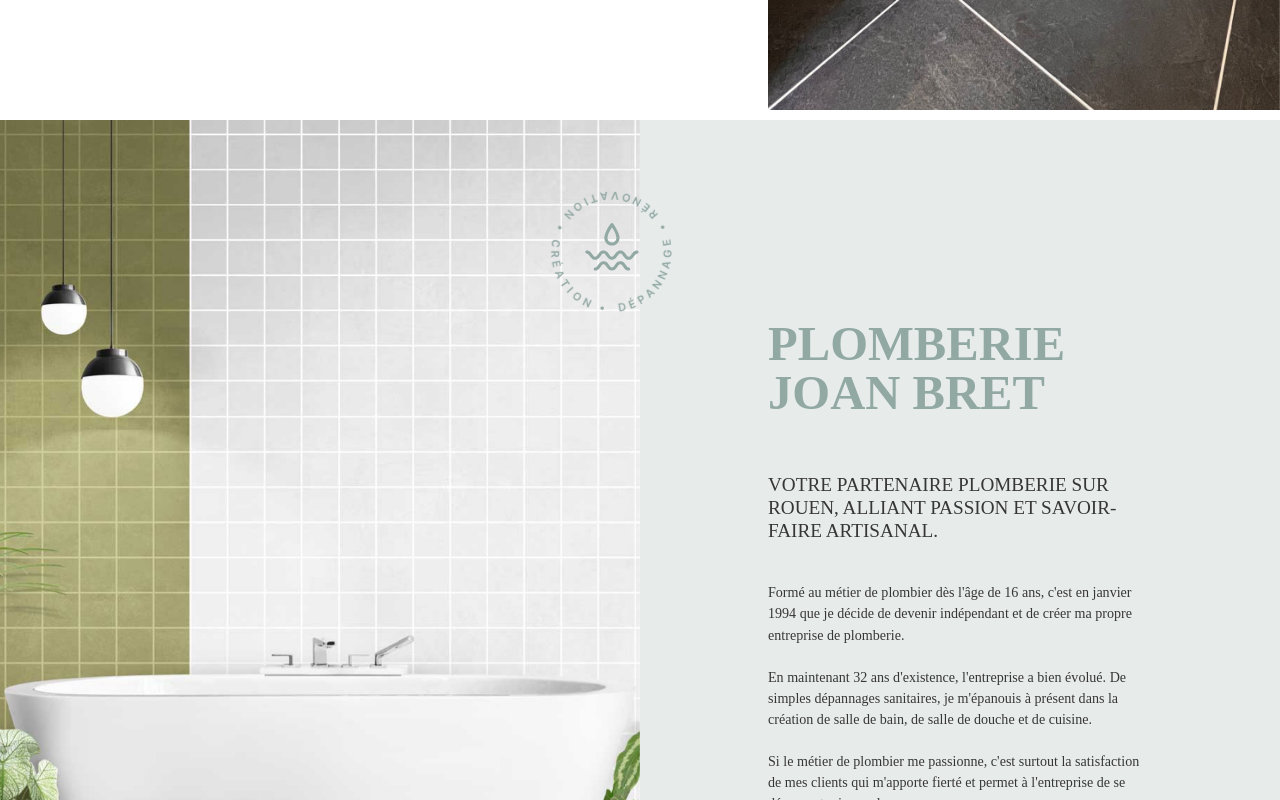
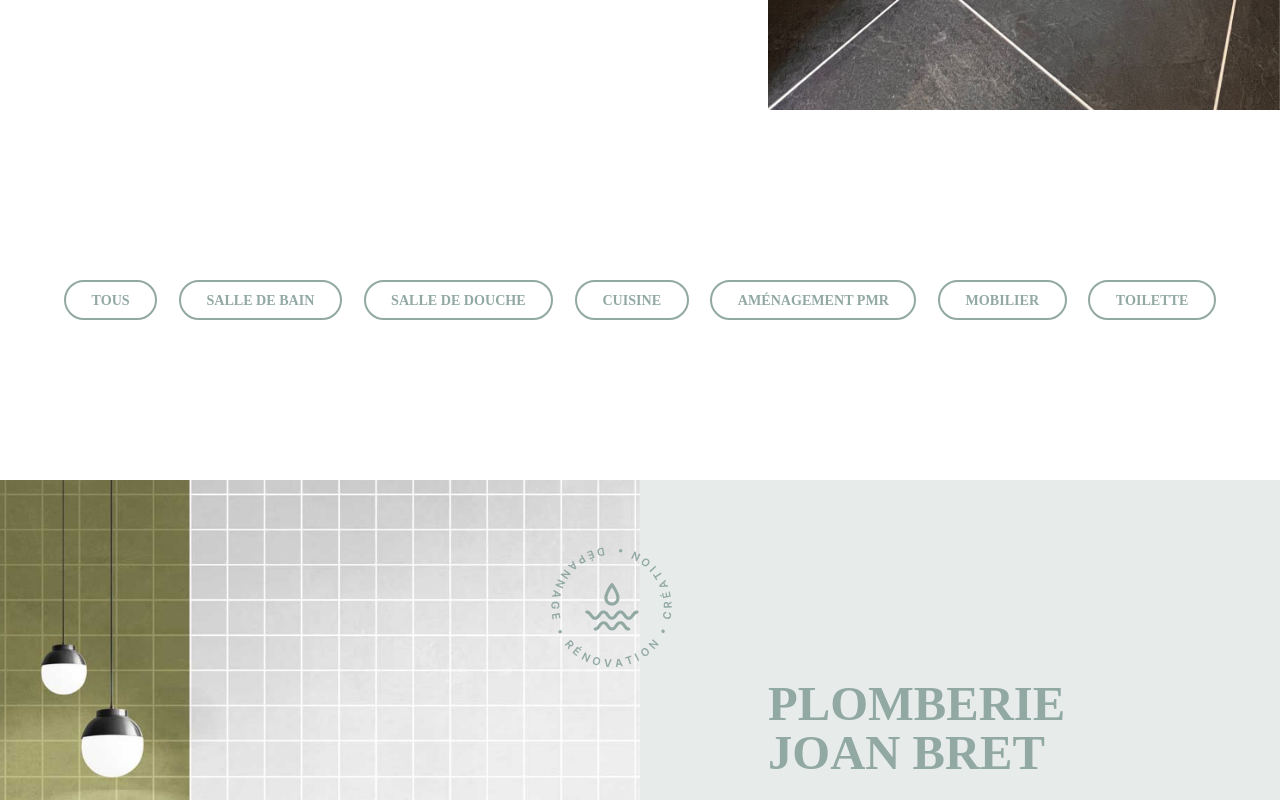
Before and after one commit to mathoos/plomberiejoanbret, a React (Create React App) app: page / in a window 1280 px wide. Shown: the part 760-1560 px from the top of the page. Built offline with nearby package versions, Linux system fonts and the light colour scheme; a web font is replaced by a local one.

Commit message:
tags & home

```diff
--- a/src/components/Galerie.js
+++ b/src/components/Galerie.js
@@ -86,7 +86,7 @@
     return (
         <section className="galerie">
 
-            <Tags onTagClick={handleTagClick} selectedTag={selectedTag} />
+            <Tags onTagClick={handleTagClick} selectedTag={selectedTag} isHomePage={false}/>
 
             <div className="galerie_container">
                 {imageGroups.map((group, groupIndex) => (
--- a/src/components/Tags.js
+++ b/src/components/Tags.js
@@ -1,6 +1,6 @@
 import './Tags.scss';
 
-const Tags = ({ onTagClick, selectedTag }) => {
+const Tags = ({ onTagClick, selectedTag, isHomePage }) => {
     const tags = [
         { label: "Tous", value: "all" },
         { label: "Salle de bain", value: "salle de bain" },
@@ -12,12 +12,12 @@
     ];
 
     return (
-        <section className="accelerateurs">
+        <section className={`accelerateurs ${isHomePage ? '' : 'realisations-page'}`}>
             <div className="accelerateurs_container">
                 {tags.map((tag) => (
                     <button
                         key={tag.value}
-                        className={`bouton bouton_noir ${selectedTag === tag.value ? "active" : ""}`}
+                        className={`bouton ${selectedTag === tag.value ? "active" : ""} ${isHomePage ? 'bouton_vert' : 'bouton_noir'}`}
                         onClick={() => onTagClick(tag.value)}
                     >
                         {tag.label}
--- a/src/components/Tags.scss
+++ b/src/components/Tags.scss
@@ -1,6 +1,15 @@
 @import "../style.scss";
 
 .accelerateurs{
+    padding : 20vh 5vw;
+
+    &.realisations-page{
+        padding : 0;
+
+        .bouton{
+            pointer-events : auto;
+        }
+    }
 
 
     &_container{
@@ -14,6 +23,7 @@
 
         .bouton{
             min-height : 5vh;
+            pointer-events : none;
 
             @media screen and (max-width:990px){
                 min-height : 4vh;
--- a/src/pages/Home.js
+++ b/src/pages/Home.js
@@ -1,4 +1,5 @@
 import Header from '../components/Header';
+import Tags from '../components/Tags';
 import Entreprise from '../components/Entreprise';
 import Prestations from '../components/Prestations';
 import Realisations from '../components/Realisations';
@@ -23,6 +24,7 @@
                         Rouen et périphérie
                     `}
             />
+            <Tags isHomePage={true} />
             <Entreprise/>
             <Marquee/>
             <Prestations/>
```
